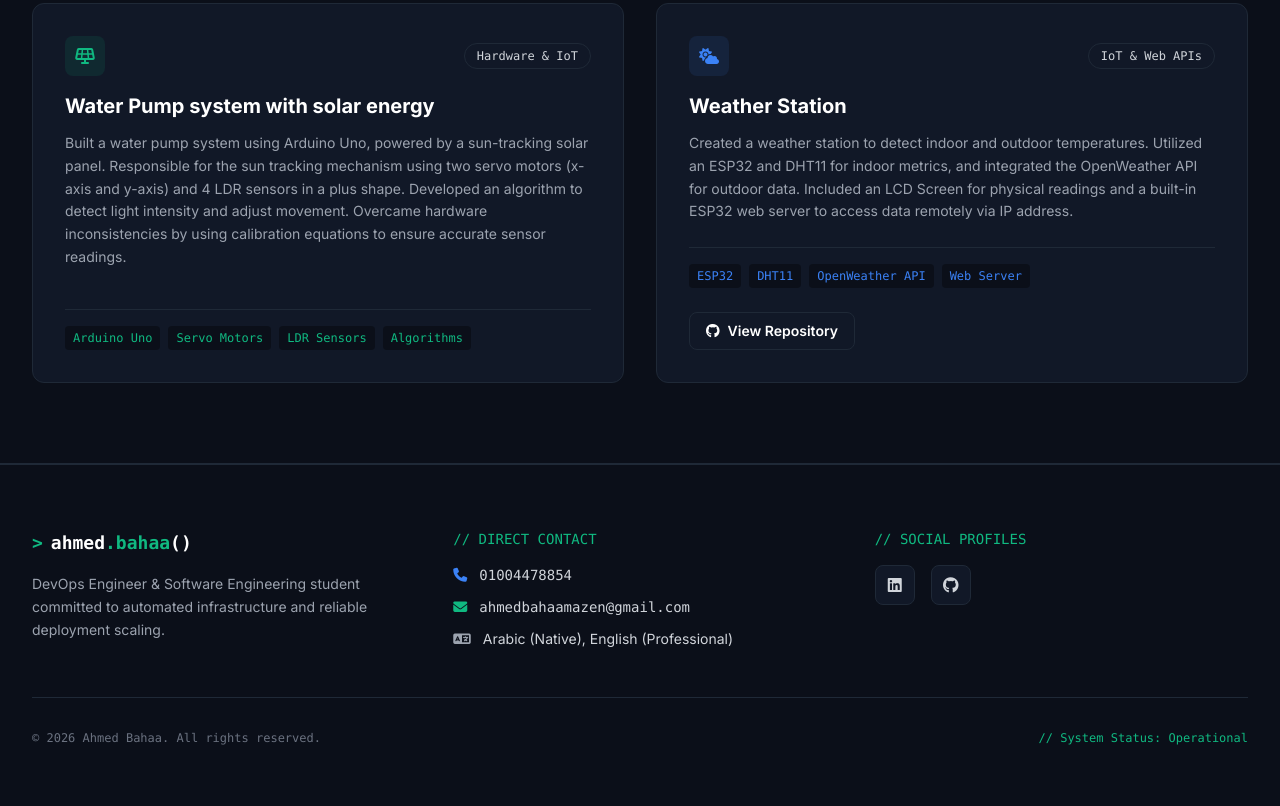
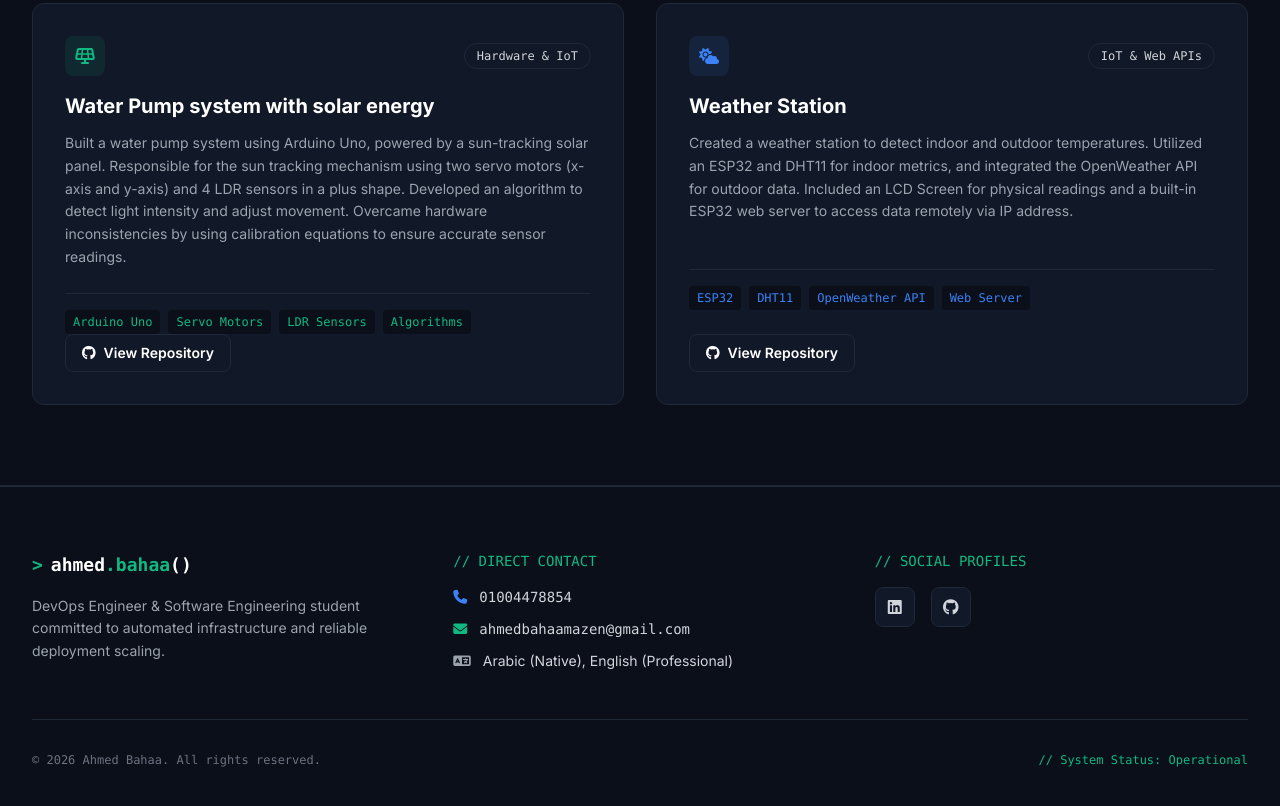
Before and after one commit to Ahmed-Mazen/mywebsite, a plain HTML site: page index.html in a window 1280 px wide. Shown: the part 3323-4129 px from the top of the page. Drawn offline with nearby package versions, Linux system fonts and the light colour scheme.

Commit message:
added a repository link to the solar powered water pump project

```diff
--- a/index.html
+++ b/index.html
@@ -365,11 +365,17 @@
                             Built a water pump system using Arduino Uno, powered by a sun-tracking solar panel. Responsible for the sun tracking mechanism using two servo motors (x-axis and y-axis) and 4 LDR sensors in a plus shape. Developed an algorithm to detect light intensity and adjust movement. Overcame hardware inconsistencies by using calibration equations to ensure accurate sensor readings.
                         </p>
                     </div>
+		    <div>
                         <div class="pt-4 border-t border-borderCol flex flex-wrap gap-2 text-xs font-mono text-terminalGreen">
                             <span class="px-2 py-1 bg-darkBg rounded">Arduino Uno</span>
                             <span class="px-2 py-1 bg-darkBg rounded">Servo Motors</span>
                             <span class="px-2 py-1 bg-darkBg rounded">LDR Sensors</span>
                             <span class="px-2 py-1 bg-darkBg rounded">Algorithms</span>
+                        </div>
+                        <a href="https://github.com/Ahmed-Mazen/Solar-Panel-Water-Pump" target="_blank" class="inline-flex items-center space-x-2 px-4 py-2 rounded-lg bg-gray-900 border border-borderCol text-white text-sm font-semibold hover:border-neonBlue transition-all">
+                            <i class="fa-brands fa-github"></i>
+                            <span>View Repository</span>
+                        </a>
 		    </div>
                 </div>
 
```
Lines whose indentation alone changed are shown as unchanged.
